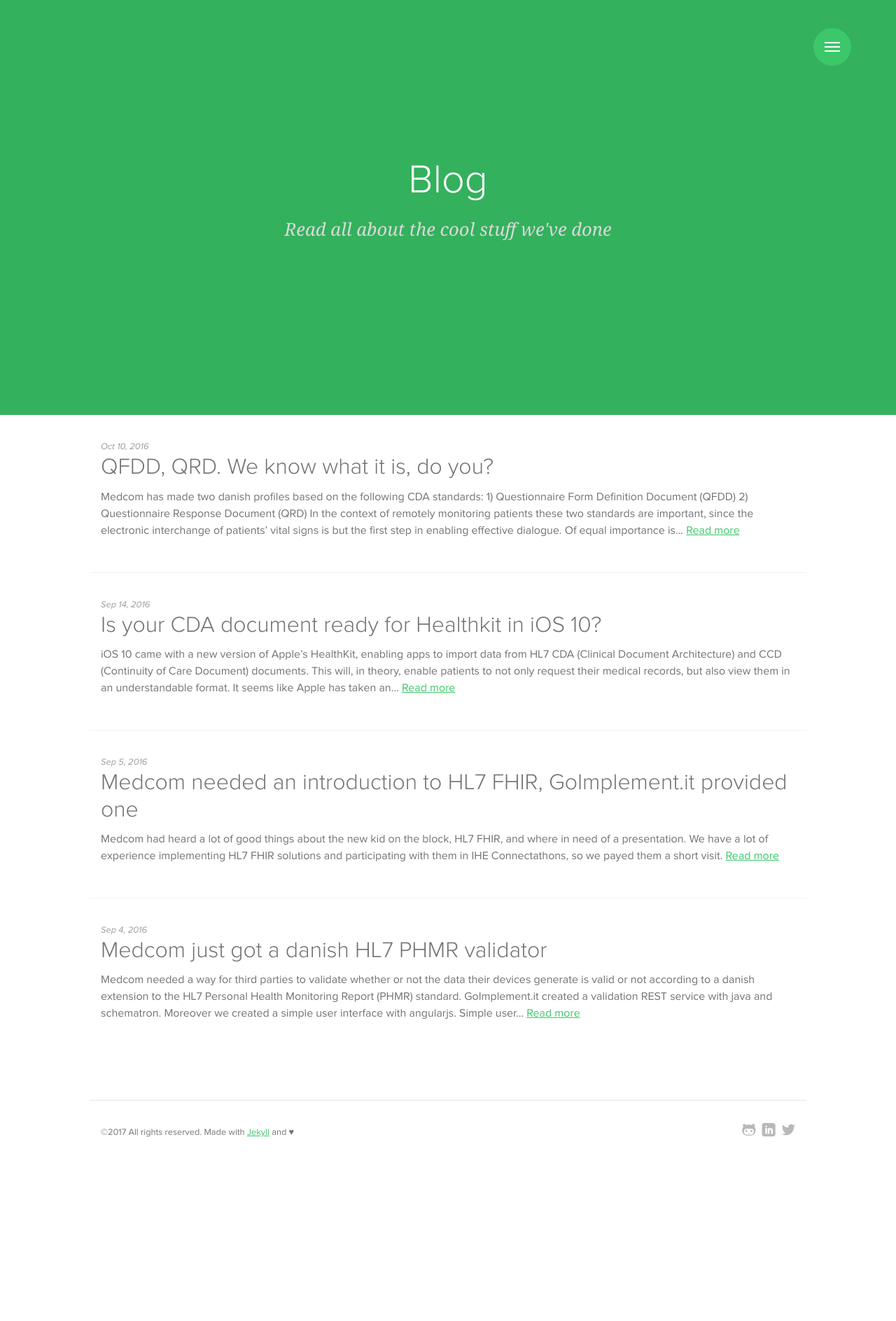
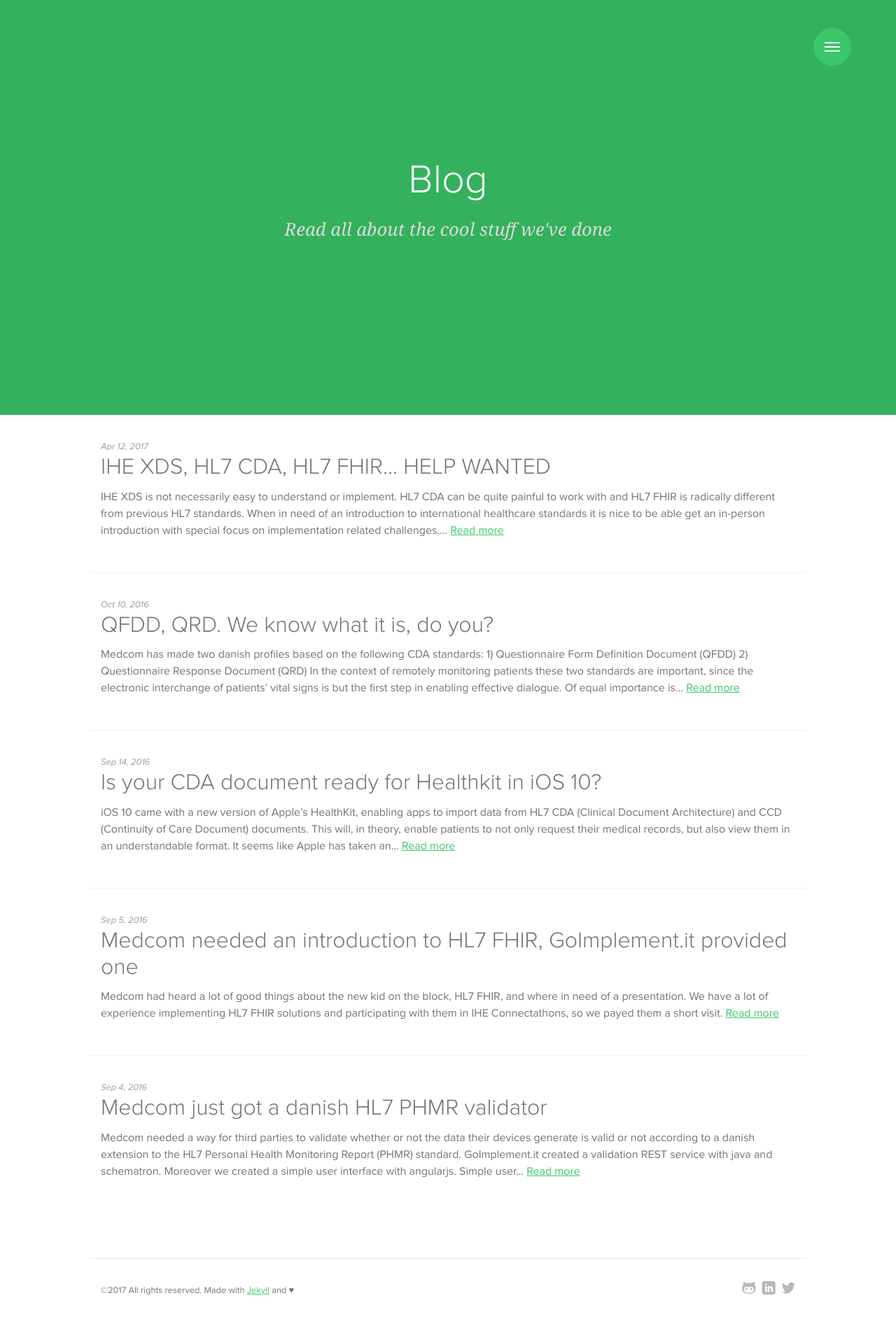
Before and after one commit to goimplementit/goimplementit.github.io, a Jekyll site: the page built from blog/index.html, in a window 1280 px wide. Shown: the whole page at 70% size. Built offline with Jekyll 4.4.1, drawn with Linux system fonts in a browser that asks for light colours; some web fonts are replaced.

Commit message:
Mr Hyde was here …

```diff
--- a/_posts/2017-02-12-hl7_cda_hl7_fhir_and_ihe_xds_in_practice.markdownhl7-cda-hl7-fhir-and-ihe-xds-in-practice.markdown
+++ b/_posts/2017-02-12-hl7_cda_hl7_fhir_and_ihe_xds_in_practice.markdownhl7-cda-hl7-fhir-and-ihe-xds-in-practice.markdown
@@ -4,10 +4,10 @@
 permalink:  "hl7-cda-hl7-fhir-and-ihe-xds-in-practice"
 date:   2017-04-12 11:23:35 +0100
 categories: HL7, CDA, FHIR, XDS
-visible: 0
+visible: 1
 ---
 
-IHE XDS is not necessarily easy to understand or implement. HL7 CDA can be quite painfull to work with and HL7 FHIR is radically different from previous HL7 standards.
+IHE XDS is not necessarily easy to understand or implement. HL7 CDA can be quite painful to work with and HL7 FHIR is radically different from previous HL7 standards.
 
 When in need of an introduction to international healthcare standards it is nice to be able get an in-person introduction with special focus on implementation related challenges.
 
```
